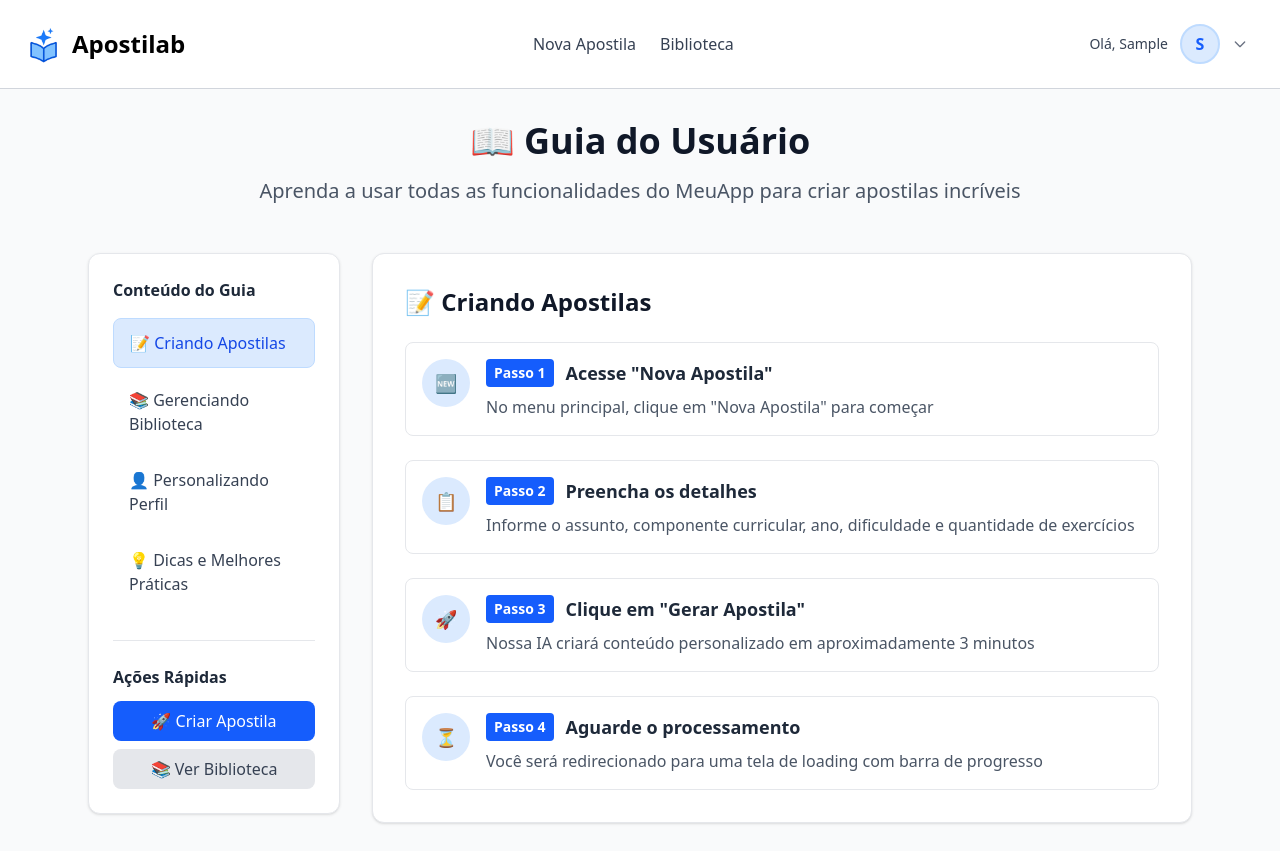
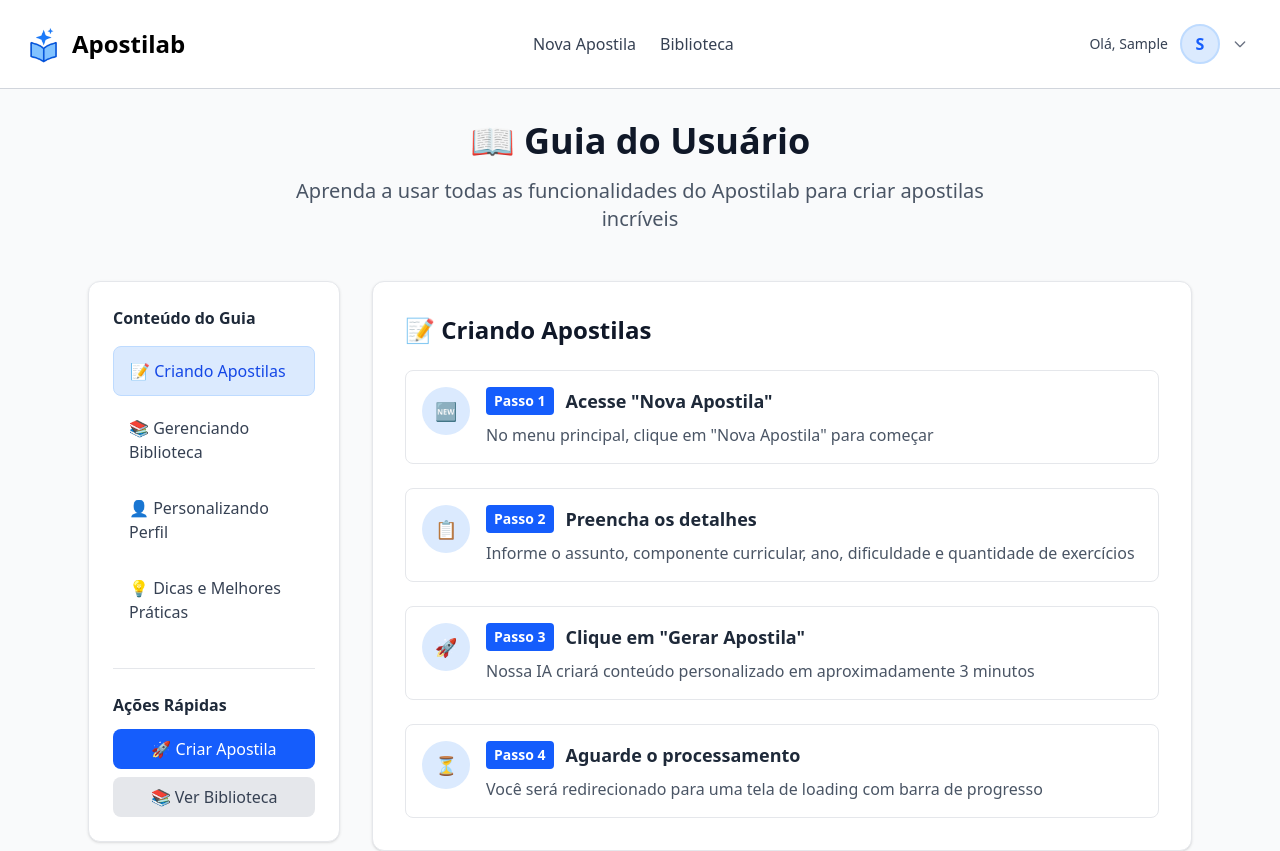
Before and after one commit to AnriaW/PDS-grupo3, a React (Vite) app: page /guide in a window 1280 px wide. Shown: the top 851 px of the page. Built offline with nearby package versions, Linux system fonts and the light colour scheme; no server answers; sample sign-in values are in the browser's storage.

Commit message:
fix: corrige texto errado na página de guia

```diff
--- a/src/pages/Guide.jsx
+++ b/src/pages/Guide.jsx
@@ -160,7 +160,7 @@
             📖 Guia do Usuário
           </h1>
           <p className="text-xl text-gray-600 max-w-3xl mx-auto">
-            Aprenda a usar todas as funcionalidades do MeuApp para criar apostilas incríveis
+            Aprenda a usar todas as funcionalidades do Apostilab para criar apostilas incríveis
           </p>
         </div>
 
@@ -173,8 +173,7 @@
               <nav className="space-y-2">
                 <button
                   onClick={() => setActiveSection('criar')}
-                  className={`w-full text-left px-4 py-3 rounded-lg transition ${
-                    activeSection === 'criar'
+                  className={`w-full text-left px-4 py-3 rounded-lg transition ${activeSection === 'criar'
                     ? 'bg-blue-100 text-blue-700 border border-blue-200'
                     : 'text-gray-700 hover:bg-gray-100'
                     }`}
@@ -183,8 +182,7 @@
                 </button>
                 <button
                   onClick={() => setActiveSection('biblioteca')}
-                  className={`w-full text-left px-4 py-3 rounded-lg transition ${
-                    activeSection === 'biblioteca'
+                  className={`w-full text-left px-4 py-3 rounded-lg transition ${activeSection === 'biblioteca'
                     ? 'bg-blue-100 text-blue-700 border border-blue-200'
                     : 'text-gray-700 hover:bg-gray-100'
                     }`}
@@ -193,8 +191,7 @@
                 </button>
                 <button
                   onClick={() => setActiveSection('perfil')}
-                  className={`w-full text-left px-4 py-3 rounded-lg transition ${
-                    activeSection === 'perfil'
+                  className={`w-full text-left px-4 py-3 rounded-lg transition ${activeSection === 'perfil'
                     ? 'bg-blue-100 text-blue-700 border border-blue-200'
                     : 'text-gray-700 hover:bg-gray-100'
                     }`}
@@ -203,8 +200,7 @@
                 </button>
                 <button
                   onClick={() => setActiveSection('dicas')}
-                  className={`w-full text-left px-4 py-3 rounded-lg transition ${
-                    activeSection === 'dicas'
+                  className={`w-full text-left px-4 py-3 rounded-lg transition ${activeSection === 'dicas'
                     ? 'bg-blue-100 text-blue-700 border border-blue-200'
                     : 'text-gray-700 hover:bg-gray-100'
                     }`}
```
Lines whose indentation alone changed are shown as unchanged.
